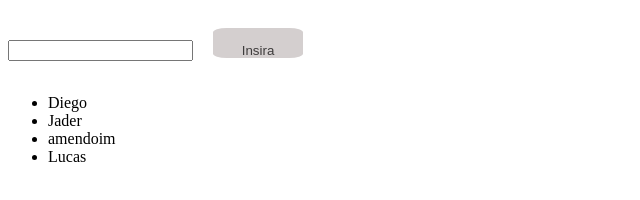
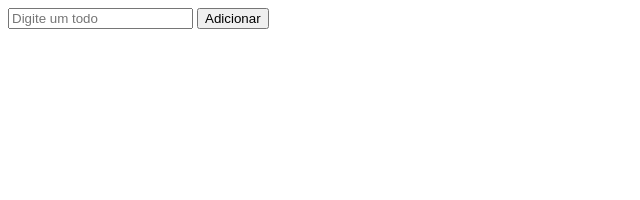
Before and after one commit to jader-germano/js-es6-nodejs-study, a plain HTML site: page index.html in a window 1280 px wide. Shown: the whole page, without its empty margins (0-640 px from the left). Drawn offline with Linux system fonts and the light colour scheme.

Commit message:
Simples apicaçãop de todos salvando em localstorage e manipulação da dom pela Document e JS

```diff
--- a/index.html
+++ b/index.html
@@ -7,6 +7,10 @@
 </head>
 <body>
 <div id="app">
+    <ul>
+    </ul>
+    <input type="text" placeholder="Digite um todo"/>
+    <button >Adicionar</button>
 </div>
 <script src="main.js"></script>
 </body>
--- a/main.js
+++ b/main.js
@@ -1,55 +1,50 @@
-var nomes = ["Diego", "Jader", "amendoim", "Lucas"];
+let listElement = document.querySelector('#app ul');
+let inputElement = document.querySelector('#app input');
+let buttonElement = document.querySelector('#app button');
 
-let appElement = document.querySelector('#app');
+let todos = JSON.parse(localStorage.getItem('list_todos')) || [];
 
-let inputElement = document.createElement('input');
+function renderTodos() {
+    listElement.innerHTML = '';
+    for (let todo of todos) {
+        let todoElement = document.createElement('li');
+        let todoText = document.createTextNode(todo);
 
-let btnElement = document.createElement('button');
+        let linkElement = document.createElement('a');
+        linkElement.setAttribute('href', '#');
 
-async function loadList() {
-    let ulElements = document.querySelector('#list');
-    ulElements && appElement.removeChild(ulElements);
+        let index = todos.indexOf(todo);
+        linkElement.setAttribute('onclick', `deleteTodo(${index})`);
+        let linkText = document.createTextNode('Excluir');
 
-    let itemUlElement = document.createElement('ul');
-    itemUlElement.setAttribute('id', 'list');
-    for (let nome of nomes) {
-        let itemLiElement = document.createElement('li');
-        let textElement = document.createTextNode(nome);
-        itemLiElement.appendChild(textElement);
-        itemUlElement.appendChild(itemLiElement);
-        appElement.appendChild(itemUlElement);
+        linkElement.appendChild(linkText);
+
+        todoElement.appendChild(todoText);
+        todoElement.appendChild(linkElement);
+
+        listElement.appendChild(todoElement)
+        saveToStorage();
     }
 }
+renderTodos();
 
-function createButton() {
-    inputElement.setAttribute('text', 'text');
-    inputElement.setAttribute('name', 'name');
-    btnElement.style.width = 90;
-    btnElement.style.color = '#3e3c3c';
-    btnElement.style.height = 30;
-    btnElement.style.padding = 15;
-    btnElement.style.borderStyle = 'none';
-    btnElement.style.margin = 20;
-    btnElement.style.borderRadius = '15%';
-    btnElement.style.backgroundColor = '#d4cfcf';
-    let textInputElement = document.createTextNode('Insira');
-    btnElement.appendChild(textInputElement);
+function addTodo() {
+    let todoText = inputElement.value;
+
+    todos.push(todoText);
+    inputElement.value = '';
+    renderTodos();
+    saveToStorage();
 }
 
-btnElement.onclick = async function () {
+buttonElement.onclick = addTodo;
 
-    if (!inputElement.value) {
-        alert('Preencha o campo de texto');
-        return
-    }
-    nomes = [...nomes, inputElement.value];
-    inputElement.value = '';
-    await loadList();
+
+function deleteTodo(index) {
+    todos.splice(index, 1);
+    renderTodos();
+    saveToStorage();}
+
+function saveToStorage() {
+    localStorage.setItem('list_todos', JSON.stringify(todos ))
 }
-
-appElement.appendChild(inputElement);
-
-appElement.appendChild(btnElement);
-
-loadList();
-createButton();
```
Also changed, not shown: todo.js (deleted).
